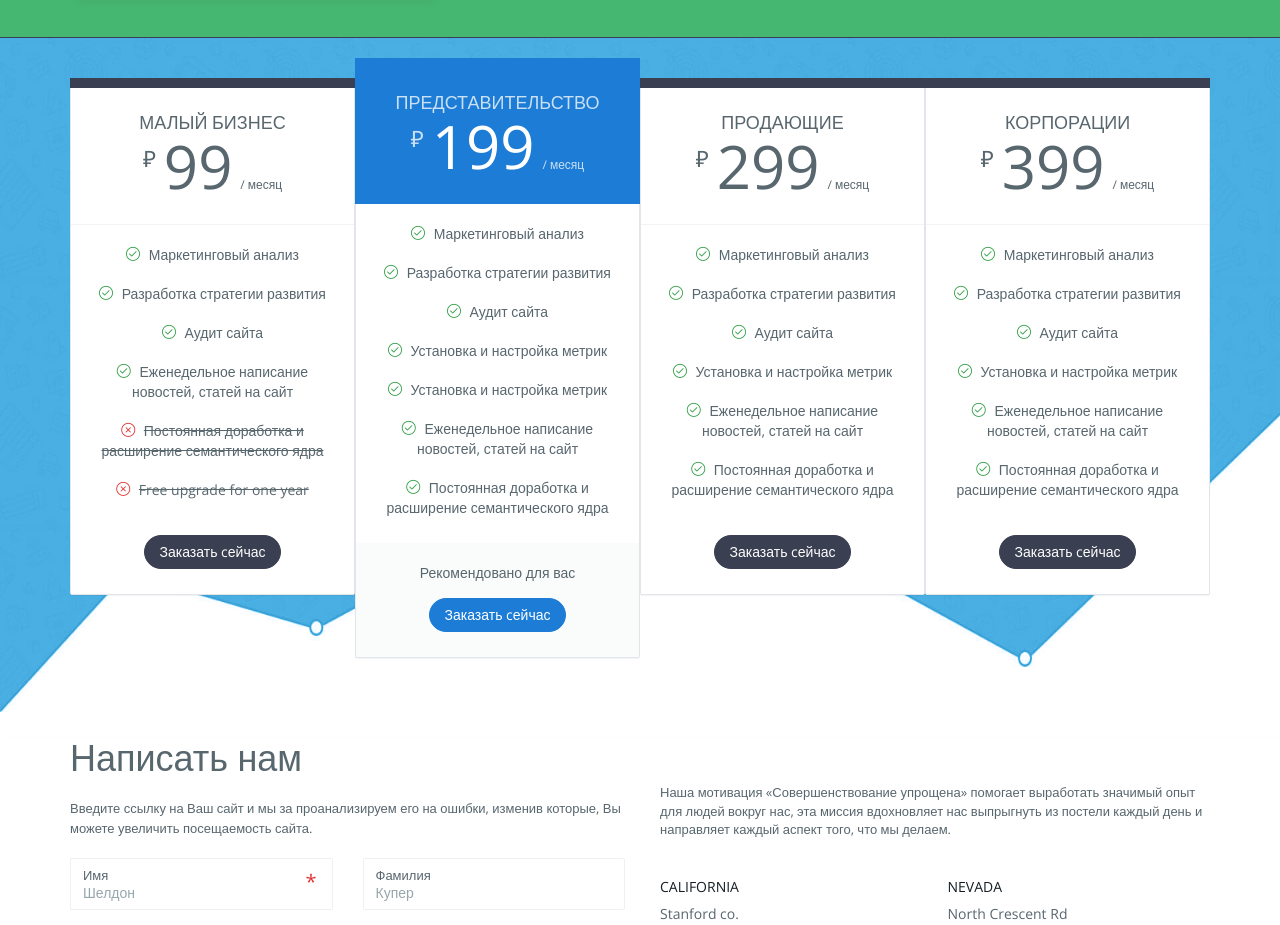
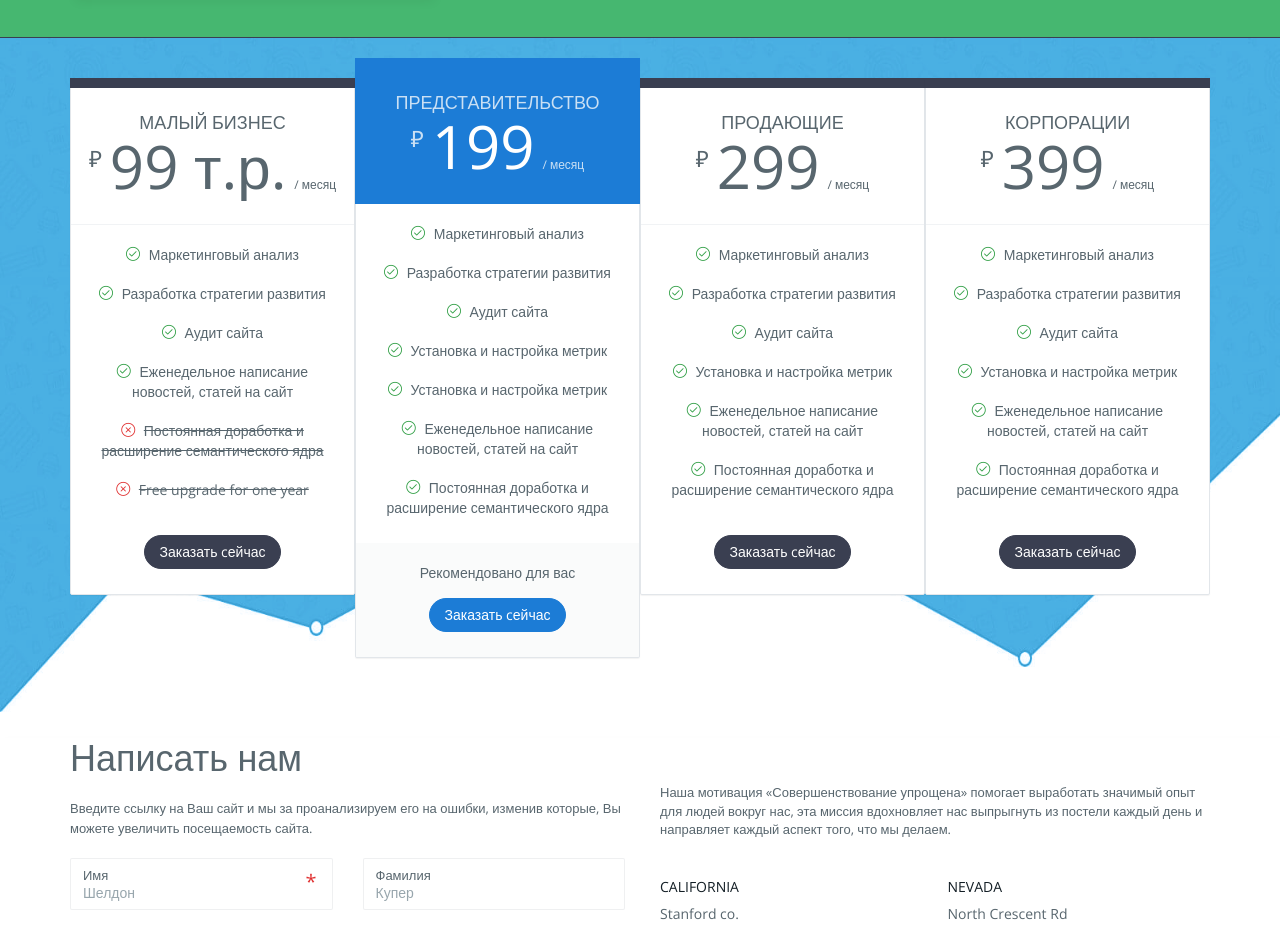
Before and after one commit to MaksPobeda/web-octavian.github.io, a plain HTML site: page index.html in a window 1280 px wide. Shown: the part 4864-5789 px from the top of the page. Drawn offline with nearby package versions, Linux system fonts and the light colour scheme.

Commit message:
изменил цену

```diff
--- a/index.html
+++ b/index.html
@@ -551,7 +551,7 @@
                             <h4 class="text-u-c m-b-none">Малый бизнес</h4>
                             <h2 class="m-t-none">
                                 <sup class="pos-rlt" style="top:-22px">&#8381;</sup>
-                                <span class="text-2x text-lt">99</span>
+                                <span class="text-2x text-lt">99 т.р.</span>
                                 <span class="text-xs">/ месяц</span>
                             </h2>
                         </div>
```
